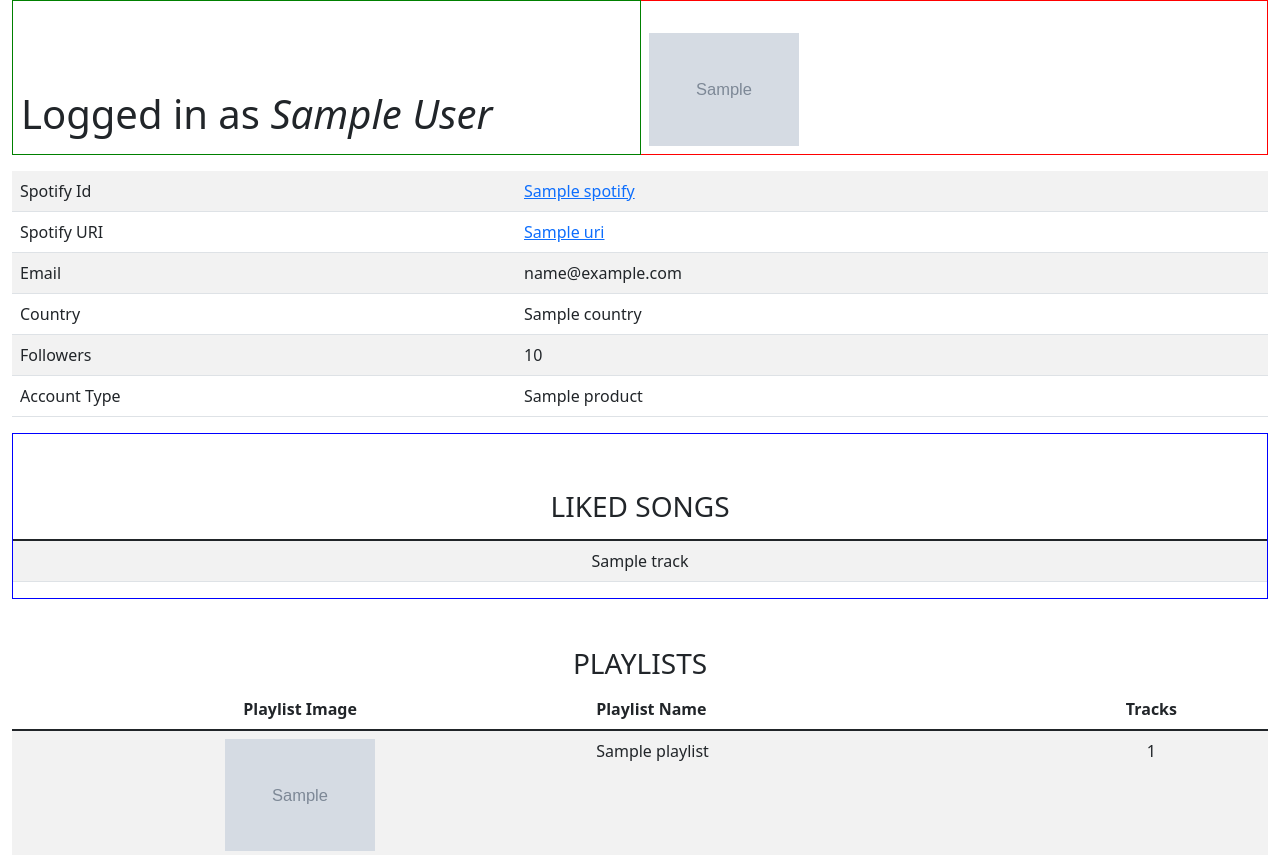
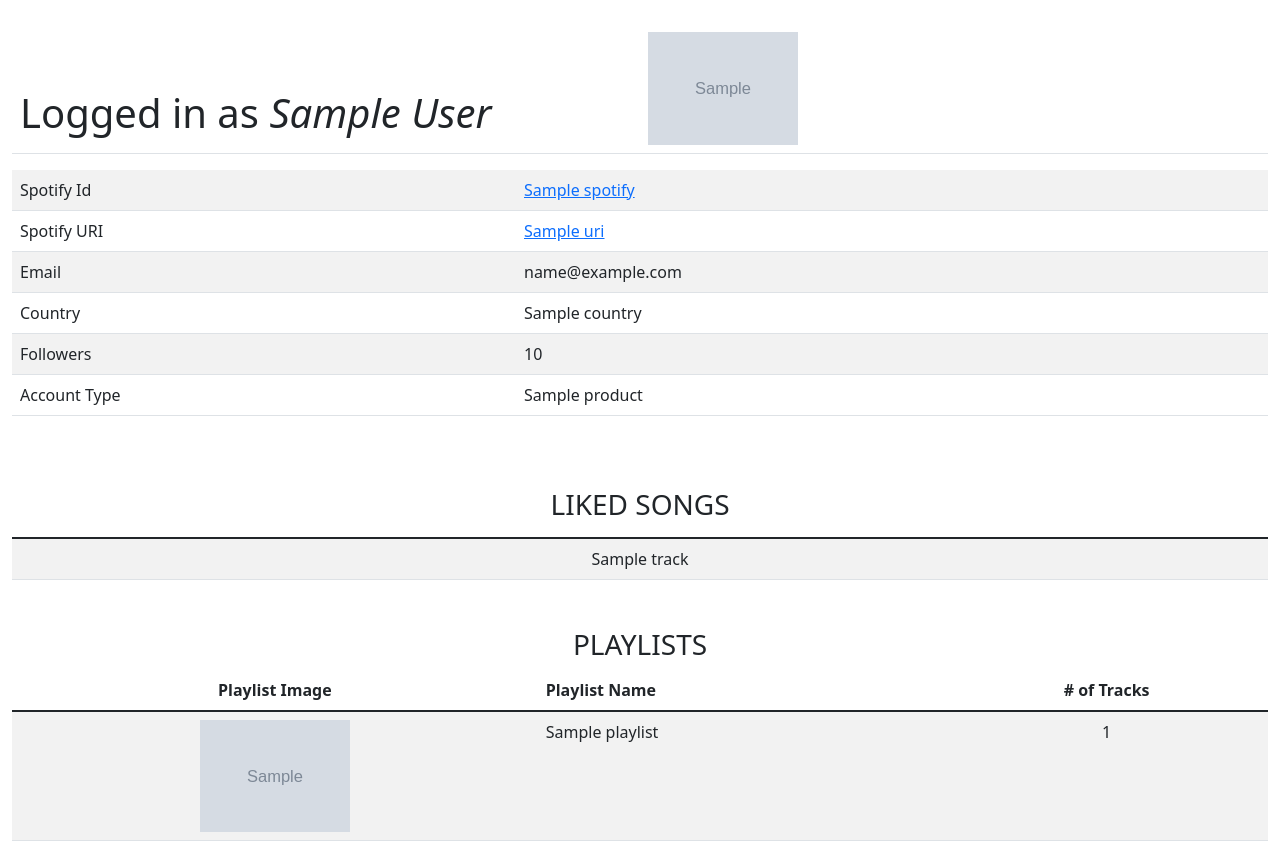
Before and after one commit to diligent176/wts1, a Flask app: template templates/me.html in a window 1280 px wide. Shown: the part 76-931 px from the top of the page. Run offline with Flask 2, Linux system fonts and the light colour scheme; the template is opened without the code that fills it: most values are stand-ins (such as "Sample title", 1, 10 or a date in 2020); grey boxes marked "Sample" are stand-in pictures; parts of the project's set-up code (start-up, migrations or seed data) failed here and were passed over; some libraries are stand-ins or nearby versions.

Commit message:
cleanup 4

```diff
--- a/app.py
+++ b/app.py
@@ -193,7 +193,8 @@
     me = spotify.get_me()
     tracks = spotify.get_liked_songs()
     playlists = spotify.get_playlists()
-    print(playlists)
+    # sorted_playlists = sorted(playlists, key=lambda d: d['tracks_count'], reverse=True)
+    # print(playlists)
 
     return render_template('me.html', data=me, tokens=session.get('tokens'), tracks=tracks, playlists=playlists)
 
--- a/spotify.py
+++ b/spotify.py
@@ -10,6 +10,9 @@
 ME_URL = "https://api.spotify.com/v1/me"
 LIKED_URL = "https://api.spotify.com/v1/me/tracks"
 PLAYLISTS_URL = "https://api.spotify.com/v1/me/playlists"
+PLAYLISTITEMS_URL = "https://api.spotify.com/v1/playlists/{playlist_id}/tracks"
+# e.g. get tracks at https://api.spotify.com/v1/playlists/27hR4eUcVxpfZzZT7hKd4A/tracks
+
 
 def get_me():
     """ Current user's Spotify profile
@@ -48,8 +51,8 @@
 
     for idx, item in enumerate(response_data["items"]):
         track = item["track"]
-        tracks.append(f"{idx + 1} - {track['artists'][0]['name']} - {track['name']}")
-        print(f"{idx} - {track['artists'][0]['name']} – {track['name']}")
+        tracks.append(f"{(idx+1):02d} - {track['name']} ({track['artists'][0]['name']})")
+        # print(f"{(idx+1):02d} - {track['name']} ({track['artists'][0]['name']})")
 
     return tracks
 
@@ -71,9 +74,8 @@
         # TO DO: handle 403 and other errors gracefully
         abort(response.status_code)
 
-    for idx, item in enumerate(response_data["items"]):
-        # tracks = item["tracks"]
-        # playlists.append(f"{idx} {track['artists'][0]['name']} - {track['name']}")
+    # for idx, item in enumerate(response_data["items"]):
+    for item in response_data["items"]:
         playlists.append(
             {
                 "name": item["name"],
@@ -85,9 +87,10 @@
                 "image0": item.get("images")[0].get("url"),
             }
         )
-        print(f"{idx} {item}")
+        # print(f"{idx} {item}")
+        sorted_playlists = sorted(playlists, key=lambda d: d['tracks_count'], reverse=True)
 
-    return playlists
+    return sorted_playlists
 
 
 def get_playlist_tracks():
--- a/templates/me.html
+++ b/templates/me.html
@@ -11,10 +11,10 @@
     <div class="text-left">
         <table class="table">
             <tr>
-                <td class="align-bottom w-50 outlinegreen">
+                <td class="align-bottom w-50">
                     <h1>Logged in as <i>{{ data.display_name }}</i></h1>
                 </td>
-                <td class="align-bottom w-50 outlinered">
+                <td class="align-bottom w-50">
                     &nbsp;
                     {% if data.images %}
                     <div>
@@ -61,7 +61,7 @@
 </div>
 
 <!-- LIKED SONGS DIV -->
-<div id="liked" class="outlineblue">
+<div id="liked" class="text-black-50">
 
     <div class="media-bod text-center">
 
@@ -97,7 +97,7 @@
                 <tr>
                     <th class="text-center">Playlist Image</th>
                     <th class="text-left">Playlist Name</th>
-                    <th class="text-center">Tracks</th>
+                    <th class="text-center"># of Tracks</th>
                 </tr>
             </thead>
             <tbody>
```
